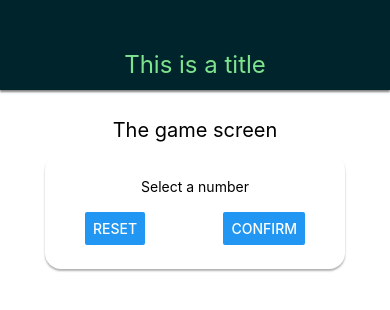
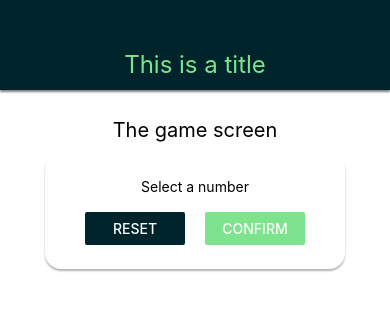
Before and after one commit to instant-coffee/Number-Muncher, a React Native app: screen / in a window 390 px wide. Shown: the top 310 px of the page. Built offline with nearby package versions, Linux system fonts and the light colour scheme.

Commit message:
Add some butt styles
Create colour contants

```diff
--- a/components/Header.js
+++ b/components/Header.js
@@ -1,5 +1,7 @@
 import React from 'react'
 import {View, Text, StyleSheet } from 'react-native'
+
+import Colours from '../constants/colours'
 
 const Header = props => {
   return(
@@ -14,7 +16,7 @@
     width: '100%',
     height: 90,
     paddingTop: 50,
-    backgroundColor: '#00242B',
+    backgroundColor: Colours.primary,
     alignItems: 'center',
     position: 'relative',
     shadowColor: '#000',
@@ -24,7 +26,7 @@
     elevation: 2,
   },
   headerTitle: {
-    color: "#7DE38D",
+    color: Colours.secondary,
     fontSize: 24,
   }
 
--- /dev/null
+++ b/constants/colours.js
@@ -0,0 +1,4 @@
+export default {
+  primary: "#00242B",
+  secondary: "#7DE38D",
+}
--- a/screens/StartGameScreen.js
+++ b/screens/StartGameScreen.js
@@ -2,6 +2,7 @@
 import { View, Text, StyleSheet, TextInput, Button } from 'react-native'
 
 import Card from '../components/Card'
+import Colours from '../constants/colours'
 
 const StartGameScreen = props => {
   return (
@@ -11,8 +12,12 @@
         <Text>Select a number</Text>
         <TextInput/>
         <View style={styles.buttonContainer}>
-          <Button title="Reset" onPress={ () => {} }/>
-          <Button title="Confirm" onPress={ () => {} }/>
+          <View style={styles.button}>
+            <Button style={styles.button} title="Reset" onPress={ () => {} } color={Colours.primary}/>
+          </View>
+          <View style={styles.button}>
+            <Button style={styles.button} title="Confirm" onPress={ () => {} } color={Colours.secondary}/>
+          </View>
         </View>
       </Card>
     </View>
@@ -40,6 +45,9 @@
     justifyContent: 'space-between',
     paddingHorizontal: 16,
   },
+  button: {
+    width: 100,
+  }
 })
 
 export default StartGameScreen
```
